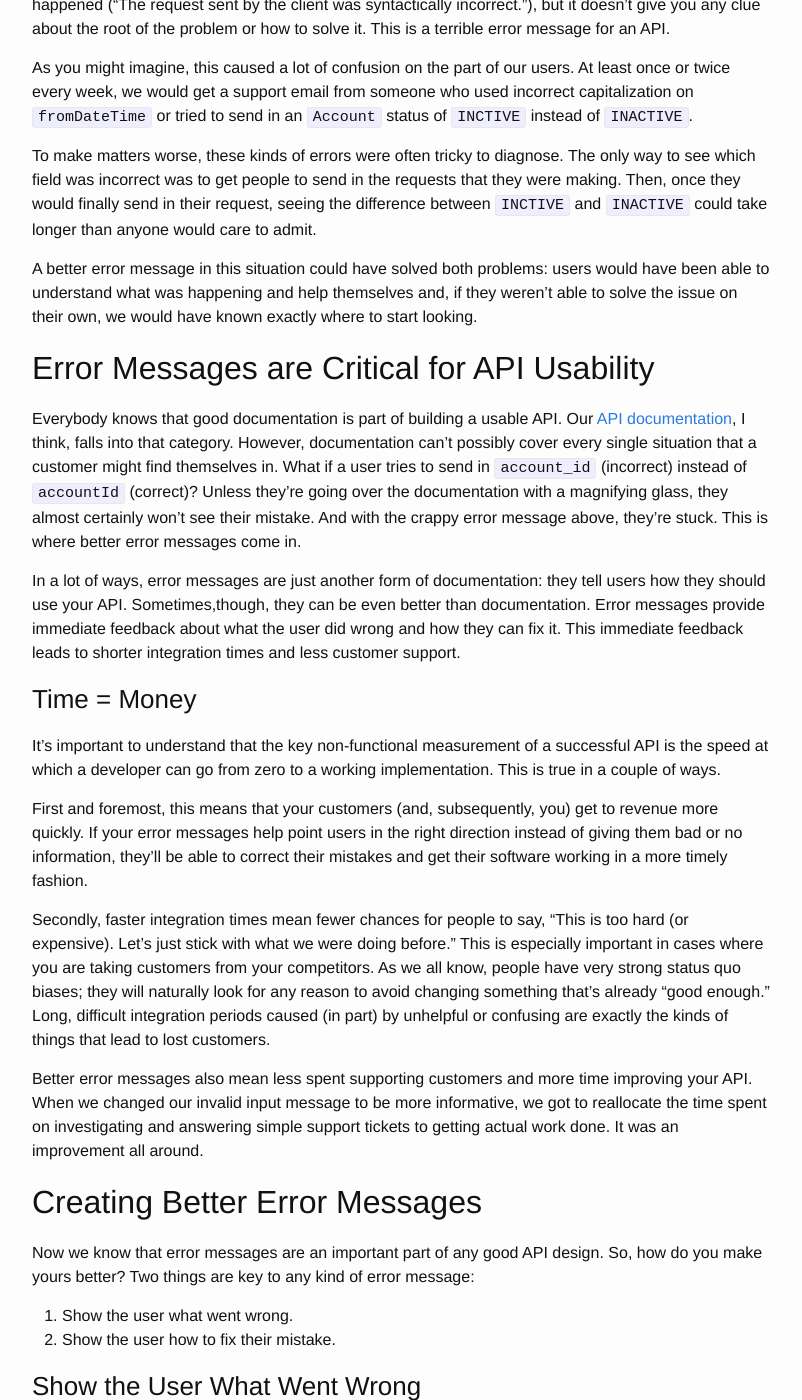
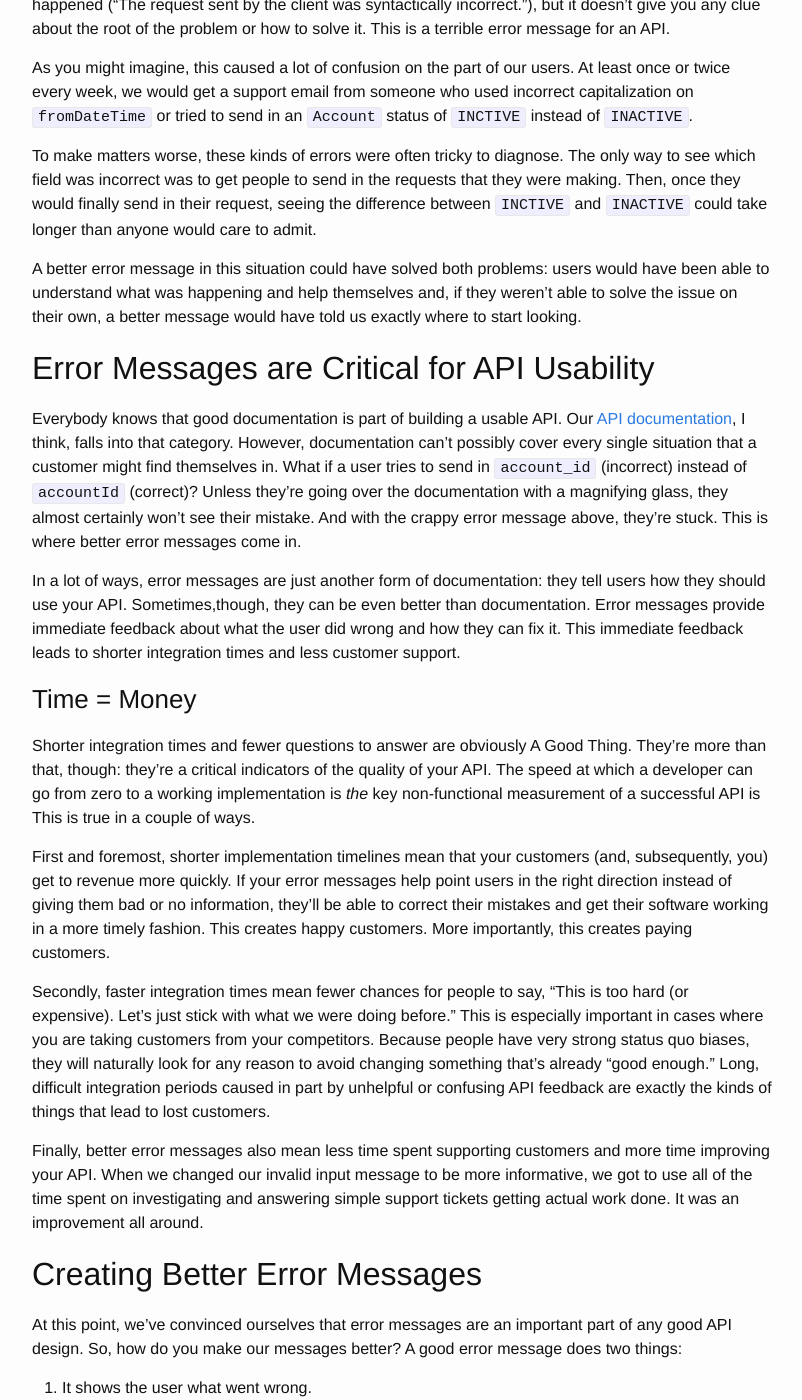
Before and after one commit to spharris/spharris.github.io, a Jekyll site: the page built from _posts/2016-02-29-error-messages.md, in a window 1280 px wide and 1400 px high, scrolled down 824 px. Shown: the whole window, without its empty margins (238-1040 px from the left). Built offline with Jekyll 4.4.1, drawn with Linux system fonts in a browser that asks for light colours; some of the changed text lies outside the part shown.

Commit message:
Error messages

```diff
--- a/_posts/2016-02-29-error-messages.md
+++ b/_posts/2016-02-29-error-messages.md
@@ -35,7 +35,7 @@ As you might imagine, this caused a lot of confusion on the part of our users. A
 
 To make matters worse, these kinds of errors were often tricky to diagnose. The only way to see which field was incorrect was to get people to send in the requests that they were making. Then, once they would finally send in their request, seeing the difference between `INCTIVE` and `INACTIVE` could take longer than anyone would care to admit.
 
-A better error message in this situation could have solved both problems: users would have been able to understand what was happening and help themselves and, if they weren't able to solve the issue on their own, we would have known exactly where to start looking.
+A better error message in this situation could have solved both problems: users would have been able to understand what was happening and help themselves and, if they weren't able to solve the issue on their own, a better message would have told us exactly where to start looking.
 
 ## Error Messages are Critical for API Usability
 Everybody knows that good documentation is part of building a usable API. Our [API documentation](http://developer.genability.com/documentation/), I think, falls into that category. However, documentation can't possibly cover every single situation that a customer might find themselves in. What if a user tries to send in `account_id` (incorrect) instead of `accountId` (correct)? Unless they're going over the documentation with a magnifying glass, they almost certainly won't see their mistake. And with the crappy error message above, they're stuck. This is where better error messages come in.
@@ -43,19 +43,19 @@ Everybody knows that good documentation is part of building a usable API. Our [A
 In a lot of ways, error messages are just another form of documentation: they tell users how they should use your API. Sometimes,though, they can be even better than documentation. Error messages provide immediate feedback about what the user did wrong and how they can fix it. This immediate feedback leads to shorter integration times and less customer support.
 
 ### Time = Money
-It's important to understand that the key non-functional measurement of a successful API is the speed at which a developer can go from zero to a working implementation. This is true in a couple of ways.
+Shorter integration times and fewer questions to answer are obviously A Good Thing. They're more than that, though: they're a critical indicators of the quality of your API. The speed at which a developer can go from zero to a working implementation is *the* key non-functional measurement of a successful API is  This is true in a couple of ways.
 
-First and foremost, this means that your customers (and, subsequently, you) get to revenue more quickly. If your error messages help point users in the right direction instead of giving them bad or no information, they'll be able to correct their mistakes and get their software working in a more timely fashion.
+First and foremost, shorter implementation timelines mean that your customers (and, subsequently, you) get to revenue more quickly. If your error messages help point users in the right direction instead of giving them bad or no information, they'll be able to correct their mistakes and get their software working in a more timely fashion. This creates happy customers. More importantly, this creates paying customers.
 
-Secondly, faster integration times mean fewer chances for people to say, "This is too hard (or expensive). Let's just stick with what we were doing before." This is especially important in cases where you are taking customers from your competitors. As we all know, people have very strong status quo biases; they will naturally look for any reason to avoid changing something that's already "good enough." Long, difficult integration periods caused (in part) by unhelpful or confusing are exactly the kinds of things that lead to lost customers.
+Secondly, faster integration times mean fewer chances for people to say, "This is too hard (or expensive). Let's just stick with what we were doing before." This is especially important in cases where you are taking customers from your competitors. Because people have very strong status quo biases, they will naturally look for any reason to avoid changing something that's already "good enough." Long, difficult integration periods caused in part by unhelpful or confusing API feedback are exactly the kinds of things that lead to lost customers.
 
-Better error messages also mean less spent supporting customers and more time improving your API. When we changed our invalid input message to be more informative, we got to reallocate the time spent on investigating and answering simple support tickets to getting actual work done. It was an improvement all around.
+Finally, better error messages also mean less time spent supporting customers and more time improving your API. When we changed our invalid input message to be more informative, we got to use all of the time spent on investigating and answering simple support tickets getting actual work done. It was an improvement all around.
 
 ## Creating Better Error Messages
-Now we know that error messages are an important part of any good API design. So, how do you make yours better? Two things are key to any kind of error message:
+At this point, we've convinced ourselves that error messages are an important part of any good API design. So, how do you make our messages better? A good error message does two things:
 
-1. Show the user what went wrong.
-2. Show the user how to fix their mistake.
+1. It shows the user what went wrong.
+2. It shows the user how to fix their mistake.
 
 ### Show the User What Went Wrong
 If you try to send in an `account_id` property to the Genability API these days, here's what you'll get back:
```
Also changed, not shown: other parts of _posts/2016-02-29-error-messages.md (+3 -3 lines).
